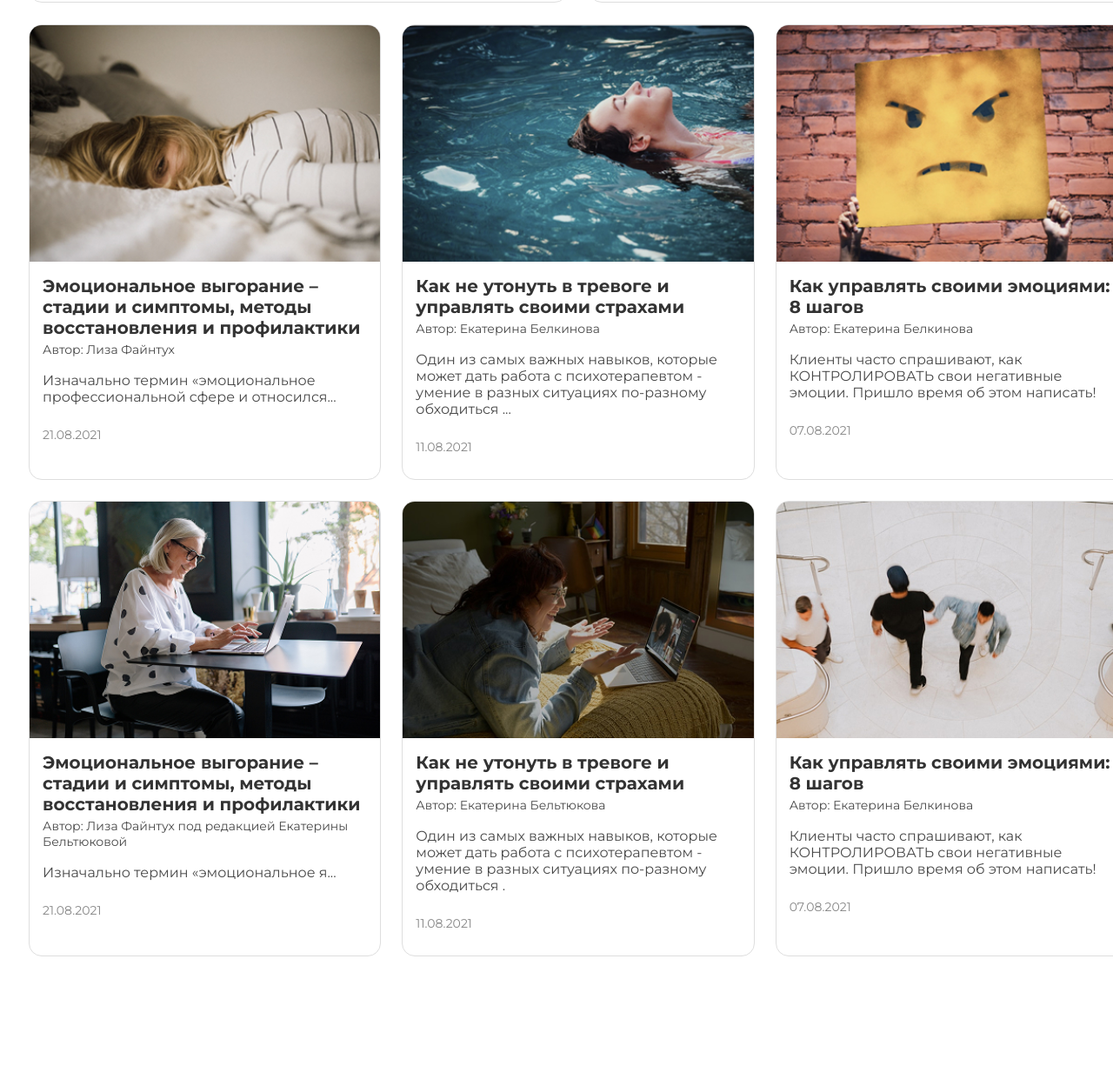
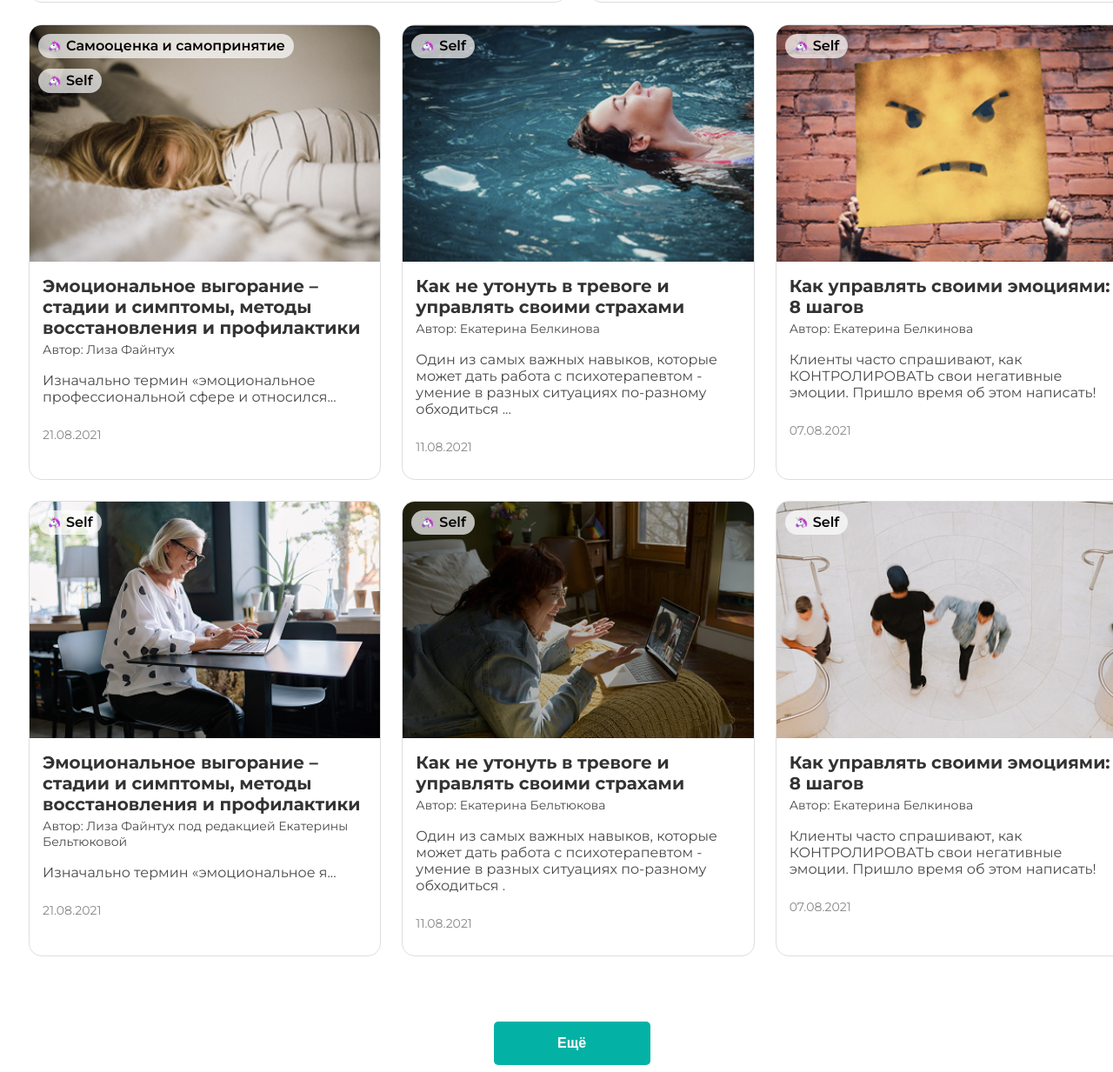
Before and after one commit to Viktor1cod/YouTalk, a plain HTML site: page index.html in a window 1280 px wide. Shown: the part 859-2092 px from the top of the page at 87% size. Before the commit the page ends 1984 px from the top, so only its background shows below. Drawn offline with Linux system fonts and the light colour scheme.

Commit message:
adding icons and button

```diff
--- a/index.html
+++ b/index.html
@@ -85,7 +85,17 @@
         <section class="cards">
             <div class="grd__two">
                 <article class="card">
+                    <div class="card__media">
                         <img src="./image/eggs.jpg" alt="Яйцо">
+                        <span class="badge">
+                            <img class="badge__icon" src="./image/icon/Unicorn.png" alt="Иконка">
+                            Самооценка и самопринятие
+                        </span>
+                        <span class="badge two">
+                            <img class="badge__icon" src="./image/icon/Unicorn.png" alt="Иконка">
+                            Self
+                        </span>
+                    </div>
                         <div class="card__content">
                             <h3 class="card__title">Эмоциональное выгорание – стадии и симптомы, методы восстановления и профилактики</h3>
                                 <p class="excerpt__after">Автор: Люба Файчук</p>
@@ -95,7 +105,13 @@
                 </article>
 
             <article class="card">
+                <div class="card__media">
                         <img src="./image/sport.jpg" alt="Бег">
+                        <span class="badge">
+                            <img class="badge__icon" src="./image/icon/Unicorn.png" alt="Иконка">
+                            Self
+                        </span>
+                    </div>
                     <div class="card__content">
                         <h3 class="card__title">Как не утонуть в тревоге и управлять своими страхами</h3>
                             <p class="excerpt__after">Автор: Екатерина Белкинова</p>
@@ -108,7 +124,17 @@
 
             <div class="grd__six">
                 <article class="card">
+                    <div class="card__media">
                         <img src="./image/sleep.jpg" alt="Сон">
+                        <span class="badge">
+                            <img class="badge__icon" src="./image/icon/Unicorn.png" alt="Иконка">
+                            Самооценка и самопринятие
+                        </span>
+                        <span class="badge two">
+                            <img class="badge__icon" class="badge__icon" src="./image/icon/Unicorn.png" alt="Иконка">
+                            Self
+                        </span>
+                    </div>
                     <div class="card__content">
                         <h3 class="card__title">Эмоциональное выгорание – стадии и симптомы, методы восстановления и профилактики</h3>
                             <p class="excerpt__after">Автор: Лиза Файнтух</p>
@@ -118,7 +144,13 @@
             </article>
 
             <article class="card">
-                <img src="./image/water.jpg" alt="Плаванье">
+               <div class="card__media">
+                        <img src="./image/water.jpg" alt="Вода">
+                        <span class="badge">
+                            <img class="badge__icon" src="./image/icon/Unicorn.png" alt="Иконка">
+                            Self
+                        </span>
+                    </div>
                     <div class="card__content">
                         <h3 class="card__title">Как не утонуть в тревоге и управлять своими страхами</h3>
                             <p class="excerpt__after">Автор: Екатерина Белкинова</p>
@@ -128,7 +160,13 @@
             </article>
 
             <article class="card">
-                <img src="./image/anger.jpg" alt="smile">
+                <div class="card__media">
+                        <img src="./image/anger.jpg" alt="Смайл">
+                        <span class="badge">
+                            <img class="badge__icon" src="./image/icon/Unicorn.png" alt="Иконка">
+                            Self
+                        </span>
+                    </div>
                     <div class="card__content">
                         <h3 class="card__title">Как управлять своими эмоциями: 8 шагов</h3>
                             <p class="excerpt__after">Автор: Екатерина Белкинова</p>
@@ -138,7 +176,13 @@
             </article>
 
             <article class="card">
-                <img src="./image/work.jpg" alt="work">
+                <div class="card__media">
+                        <img src="./image/work.jpg" alt="Работа">
+                        <span class="badge">
+                            <img class="badge__icon" src="./image/icon/Unicorn.png" alt="Иконка">
+                            Self
+                        </span>
+                    </div>
                     <div class="card__content">
                         <h3 class="card__title">Эмоциональное выгорание – стадии и симптомы, методы восстановления и профилактики</h3>
                             <p class="excerpt__after">Автор: Лиза Файнтух под редакцией  Екатерины Бельтюковой</p>
@@ -148,7 +192,13 @@
             </article>
 
             <article class="card">
+                <div class="card__media">
                         <img src="./image/happy.jpg" alt="Улыбка">
+                        <span class="badge">
+                            <img class="badge__icon" src="./image/icon/Unicorn.png" alt="Иконка">
+                            Self
+                        </span>
+                    </div>
                     <div class="card__content">
                         <h3 class="card__title">Как не утонуть в тревоге и управлять своими страхами</h3>
                             <p class="excerpt__after">Автор: Екатерина Бельтюкова</p>
@@ -158,7 +208,13 @@
             </article>
 
             <article class="card">
-                <img src="./image/step.jpg" alt="шаг">
+                <div class="card__media">
+                        <img src="./image/step.jpg" alt="Шаг">
+                        <span class="badge">
+                            <img class="badge__icon" src="./image/icon/Unicorn.png" alt="Иконка">
+                            Self
+                        </span>
+                    </div>
                     <div class="card__content">
                         <h3 class="card__title">Как управлять своими эмоциями: 8 шагов</h3>
                             <p class="excerpt__after">Автор: Екатерина Белкинова</p>
@@ -168,6 +224,12 @@
             </article>
         </div>
         </section>
+
+            <section class="button">
+                <button class="button__more" type="button">
+                    Ещё
+                </button>
+            </section>
         </main>
     </body>
 </html>
--- a/style.css
+++ b/style.css
@@ -5,7 +5,7 @@
 /* Общие стили */
 
 * {
-    box-sizing: border-box;
+  box-sizing: border-box;
 }
 
 body {
@@ -233,7 +233,7 @@ img {
 
 .card{
   background:#fff;
-  overflow:hidden;  /* обрезает всё, что вылезает за границы блока */
+  overflow: hidden;  /* обрезает всё, что вылезает за границы блока */
   border: 1px solid #DEDEDE;
   border-radius: 15px;
 
@@ -280,3 +280,72 @@ img {
 
   margin-top: 25px;
 }
+
+
+/* добавление иконок в карточки*/
+
+.card__media {
+  position: relative;
+  border-radius: 14px;    /* закругление элемента */
+  display: flex;
+}
+
+
+.badge {
+  position:absolute;  /* позиционирование от предка */
+  top:10px;
+  left:10px;
+  display: flex;
+  gap: 6px;
+  padding: 6px 10px;
+  font-size: 16px;
+  font-weight: 600;
+  line-height: 1;
+  background: rgba(255,255,255,.70);
+  border-radius: 999px;         /* пилюля */
+}
+
+.badge .badge__icon{
+  display: grid;
+  width: 16px;
+  height: 16px;
+}
+
+.two {
+  margin-top: 40px;
+}
+
+/* Добавление кнопки "Ещё" */
+
+.button {
+  box-sizing: border-box;
+  display: flex;
+  align-items: center;
+  justify-content: center;
+  margin-left: auto;
+  margin-right: auto;
+  max-width: 1440px;
+  padding-left: 35px;
+}
+
+.button__more {
+    display: flex;
+    align-items: center;
+    justify-content: center;
+
+    width: 180px;
+    height: 50px;
+
+
+
+    background: #03B2A5;
+    color: #fff;
+    border-radius: 5px;
+
+    font-size: 16px;
+    font-weight: 700;
+
+    margin-top: 50px;
+
+    border: none;
+}
```
Lines whose indentation alone changed are shown as unchanged.
